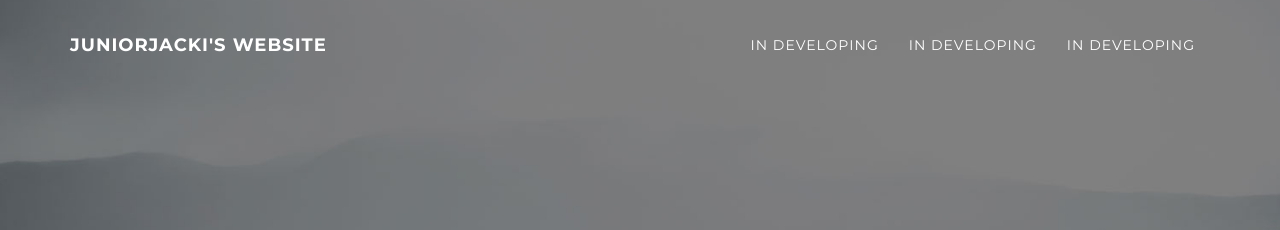
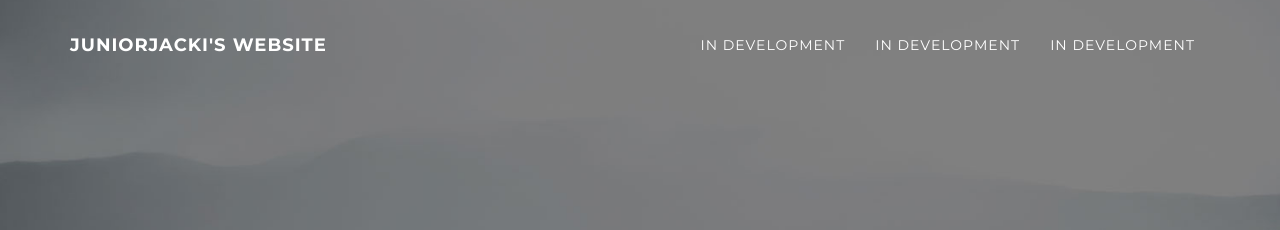
Before and after one commit to JuniorJacki/JuniorJacki, a Jekyll site: the page built from index.html, in a window 1280 px wide. Shown: the top 230 px of the page. Built offline with Jekyll 4.4.1, drawn with Linux system fonts in a browser that asks for light colours.

Commit message:
Update nav.html

```diff
--- a/_includes/nav.html
+++ b/_includes/nav.html
@@ -18,13 +18,13 @@
                         <a href="#page-top"></a>
                     </li>
                     <li>
-                        <a class="page-scroll" href="">In Developing</a>
+                        <a class="page-scroll" href="">In Development</a>
                     </li>
                     <li>
-                        <a class="page-scroll" href="">In Developing</a>
+                        <a class="page-scroll" href="">In Development</a>
                     </li>
                     <li>
-                        <a class="page-scroll" href="">In Developing</a>
+                        <a class="page-scroll" href="">In Development</a>
                     </li>
                 </ul>
             </div>
```
